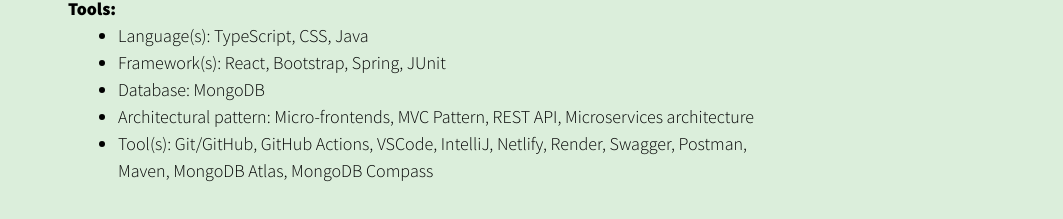
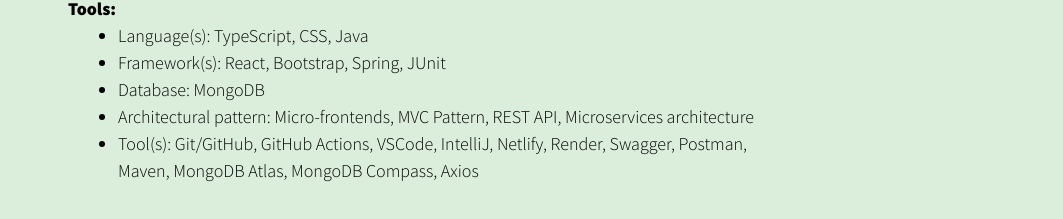
Before and after one commit to ThiiLuu79/theminh-portfolio, a React (Create React App) app: page /Personals in a window 1280 px wide. Shown: the part 3960-4179 px from the top of the page, without its empty margins (108-1171 px from the left). Built offline with nearby package versions, Linux system fonts and the light colour scheme.

Commit message:
Updated constants

```diff
--- a/src/i18n/personalsConstants_en.js
+++ b/src/i18n/personalsConstants_en.js
@@ -75,7 +75,7 @@
         "Framework(s): React, Bootstrap, Spring, JUnit",
         "Database: MongoDB",
         "Architectural pattern: Micro-frontends, MVC Pattern, REST API, Microservices architecture",
-        "Tool(s): Git/GitHub, GitHub Actions, VSCode, IntelliJ, Netlify, Render, Swagger, Postman, Maven, MongoDB Atlas, MongoDB Compass"
+        "Tool(s): Git/GitHub, GitHub Actions, VSCode, IntelliJ, Netlify, Render, Swagger, Postman, Maven, MongoDB Atlas, MongoDB Compass, Axios"
     ],
     imgAlt: "lesserafim"
 };
--- a/src/i18n/personalsConstants_fr.js
+++ b/src/i18n/personalsConstants_fr.js
@@ -75,7 +75,7 @@
         "Framework(s): React, Bootstrap, Spring, JUnit",
         "Base de données: MongoDB",
         "Architecture: Micro-frontends, Patron MVC, REST API, Architecture de microservices",
-        "Outil(s): Git/GitHub, GitHub Actions, VSCode, IntelliJ, Netlify, Render, Swagger, Postman, Maven, MongoDB Atlas, MongoDB Compass"
+        "Outil(s): Git/GitHub, GitHub Actions, VSCode, IntelliJ, Netlify, Render, Swagger, Postman, Maven, MongoDB Atlas, MongoDB Compass, Axios"
     ],
     imgAlt: "lesserafim"
 };
```
